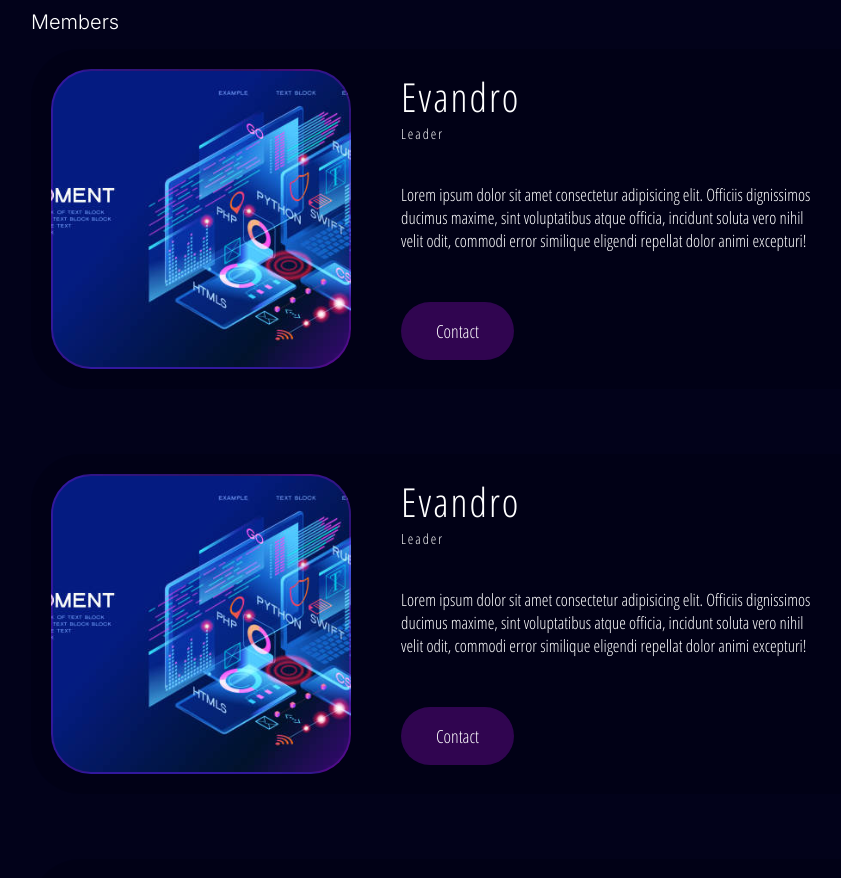
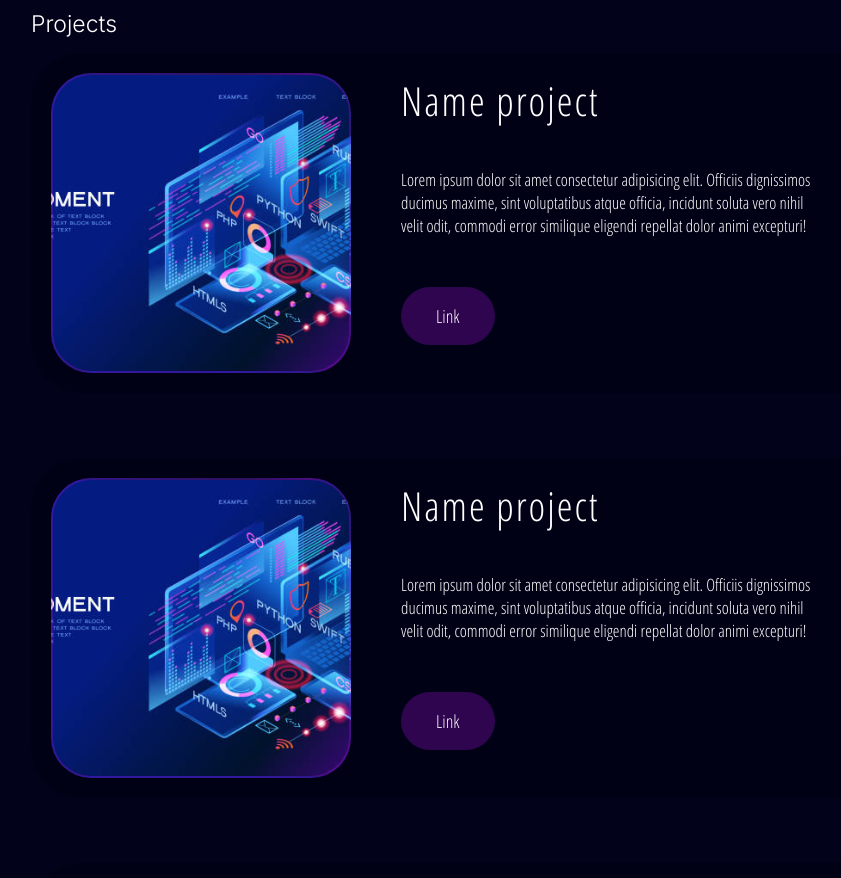
Before and after one commit to evandrolrff/evandrolrff.github.io, a React (Create React App) app in the folder portfolio/: page / in a window 1280 px wide. Shown: the part 1900-2778 px from the top of the page, without its empty margins (169-1010 px from the left). Built offline with nearby package versions, Linux system fonts and the light colour scheme.

Commit message:
modified navigation menu and members section to projects

```diff
--- a/portfolio/src/App.jsx
+++ b/portfolio/src/App.jsx
@@ -6,7 +6,7 @@ import Home from "./components/home/home";
 
 import About from "./components/about/about";
 
-import Members from "./components/members/members";
+import Projects from "./components/projects/projects";
 
 import Contact from "./components/contact/contact";
 
@@ -23,7 +23,7 @@ function WebContent() {
             <Navbar />
             <Home />
             <About />
-            <Members />
+            <Projects />
             <Contact />
             <Footer />
         </>
--- a/portfolio/src/components/members/members.jsx
+++ /dev/null
@@ -1,49 +0,0 @@
-import './members.css';
-import React from 'react';
-
-const Members = () => {
-    return(
-        <div id='members' className='container members-container'>
-            <h1 className='member-txt'>Members</h1>
-
-            <div className='member member-1'>
-                <div className='member-img'></div>
-                <div className='member-info'>
-                    <h1 className='name'>Evandro</h1>
-                    <h3 className='position'>Leader</h3>
-                    <h4 className='about'>Lorem ipsum dolor sit amet consectetur adipisicing elit. Officiis dignissimos ducimus maxime, sint voluptatibus atque officia, incidunt soluta vero nihil velit odit, commodi error similique eligendi repellat dolor animi excepturi!</h4>
-                    <a href='#contact' className='contact-member'>
-                        <span>contact</span>
-                    </a>
-                </div>
-            </div>
-
-            <div className='member member-2'>
-                <div className='member-img'></div>
-                <div className='member-info'>
-                    <h1 className='name'>Evandro</h1>
-                    <h3 className='position'>Leader</h3>
-                    <h4 className='about'>Lorem ipsum dolor sit amet consectetur adipisicing elit. Officiis dignissimos ducimus maxime, sint voluptatibus atque officia, incidunt soluta vero nihil velit odit, commodi error similique eligendi repellat dolor animi excepturi!</h4>
-                    <a href='#contact' className='contact-member'>
-                        <span>contact</span>
-                    </a>
-                </div>
-            </div>
-
-            <div className='member member-3'>
-                <div className='member-img'></div>
-                <div className='member-info'>
-                    <h1 className='name'>Evandro</h1>
-                    <h3 className='position'>Leader</h3>
-                    <h4 className='about'>Lorem ipsum dolor sit amet consectetur adipisicing elit. Officiis dignissimos ducimus maxime, sint voluptatibus atque officia, incidunt soluta vero nihil velit odit, commodi error similique eligendi repellat dolor animi excepturi!</h4>
-                    <a href='#contact' className='contact-member'>
-                        <span>contact</span>
-                    </a>
-                </div>
-            </div>
-
-        </div>
-    );
-};
-
-export default Members;
--- a/portfolio/src/components/members/members.css
+++ b/portfolio/src/components/projects/projects.css
@@ -1,10 +1,10 @@
-.member-txt {
-    font-size: 20px;
+.project-txt {
+    font-size: 23px;
     top: 10px;
     font-weight: 100;
   }
 
-  .members-container {
+  .projects-container {
     position: relative;
     display: flex;
     flex-direction: column;
@@ -14,7 +14,7 @@
     margin-top: 100px;
   }
 
-  .members-container .member {
+  .projects-container .project {
     position: relative;
     display: flex;
     justify-content: flex-start;
@@ -26,7 +26,7 @@
     padding: 20px;
     border-radius: 50px;
   }
-  .members-container .member .member-img {
+  .projects-container .project .project-img {
     height: 300px;
     width: 300px;
     border-radius: 40px;
@@ -36,28 +36,28 @@
     border: 2px solid var(--color-sec-light);
   }
 
-  .members-container .member .member-info {
+  .projects-container .project .project-info {
     margin-left: 50px;
     font-family: "Open Sans Condensed";
     max-width: 50%;
   }
 
-  .members-container .member .member-info .name {
+  .projects-container .project .project-info .name {
     font-size: 40px;
     font-weight: 500;
     letter-spacing: 2px;
   }
-  .members-container .member .member-info .position {
+  .projects-container .project .project-info .position {
     font-size: 14px;
     font-weight: 400;
     letter-spacing: 2px;
   }
-  .members-container .member .member-info .about {
+  .projects-container .project .project-info .about {
     margin-top: 40px;
     font-weight: 100;
     font-size: 17px;
   }
-  .members-container .member .member-info .contact-member {
+  .projects-container .project .project-info .contact-project {
     background-color: var(--color-sec-light);
     padding: 17px 35px;
     font-size: 18px;
@@ -66,16 +66,16 @@
     position: absolute;
     transition: 0.1s ease;
   }
-  .members-container .member .member-info .contact-member span {
+  .projects-container .project .project-info .contact-project span {
     text-transform: capitalize;
   }
-  .members-container .member .member-info .contact-member:hover {
+  .projects-container .project .project-info .contact-project:hover {
     background-color: transparent;
     border: 2px solid var(--color-sec-light);
   }
 
   @media (max-width: 820px) {
-    .members-container {
+    .projects-container {
       position: relative;
       display: flex;
       flex-direction: column;
@@ -86,7 +86,7 @@
       width: 90%;
     }
 
-    .members-container .member {
+    .projects-container .project {
       position: relative;
       display: flex;
       justify-content: flex-start;
@@ -99,7 +99,7 @@
       border-radius: 50px;
       backdrop-filter: blur(20px);
     }
-    .members-container .member .member-img {
+    .projects-container .project .project-img {
       height: 100px;
       width: 100px;
       border-radius: 50%;
@@ -109,7 +109,7 @@
       border: 2px solid var(--color-sec-light);
     }
 
-    .members-container .member .member-info {
+    .projects-container .project .project-info {
       position: relative;
       margin-left: 10px;
       font-family: "Open Sans Condensed";
@@ -120,22 +120,22 @@
       align-items: flex-start;
     }
 
-    .members-container .member .member-info .name {
+    .projects-container .project .project-info .name {
       font-size: 30px;
       font-weight: 500;
       letter-spacing: 2px;
     }
-    .members-container .member .member-info .position {
+    .projects-container .project .project-info .position {
       font-size: 25px;
       font-weight: 200;
       letter-spacing: 2px;
     }
-    .members-container .member .member-info .about {
+    .projects-container .project .project-info .about {
       margin-top: 10px;
       font-weight: 100;
       font-size: 28px;
     }
-    .members-container .member .member-info a.contact-member {
+    .projects-container .project .project-info a.contact-project {
       background-color: var(--color-sec-light);
       padding: 15px 25px;
       font-size: 25px;
@@ -148,7 +148,7 @@
   }
 
   @media (max-width: 500px) {
-    .members-container {
+    .projects-container {
       position: relative;
       display: flex;
       flex-direction: column;
@@ -158,7 +158,7 @@
       margin-top: 100px;
     }
 
-    .members-container .member {
+    .projects-container .project {
       position: relative;
       display: flex;
       justify-content: flex-start;
@@ -171,7 +171,7 @@
       border-radius: 50px;
       backdrop-filter: blur(20px);
     }
-    .members-container .member .member-img {
+    .projects-container .project .project-img {
       height: 70px;
       width: 70px;
       border-radius: 50%;
@@ -181,7 +181,7 @@
       border: 2px solid var(--color-sec-light);
     }
 
-    .members-container .member .member-info {
+    .projects-container .project .project-info {
       position: relative;
       margin-left: 10px;
       font-family: "Open Sans Condensed";
@@ -192,22 +192,22 @@
       align-items: flex-start;
     }
 
-    .members-container .member .member-info .name {
+    .projects-container .project .project-info .name {
       font-size: 18px;
       font-weight: 500;
       letter-spacing: 2px;
     }
-    .members-container .member .member-info .position {
+    .projects-container .project .project-info .position {
       font-size: 12px;
       font-weight: 200;
       letter-spacing: 2px;
     }
-    .members-container .member .member-info .about {
+    .projects-container .project .project-info .about {
       margin-top: 10px;
       font-weight: 100;
       font-size: 16px;
     }
-    .members-container .member .member-info a.contact-member {
+    .projects-container .project .project-info a.contact-project {
       background-color: var(--color-sec-light);
       padding: 15px 25px;
       font-size: 15px;
@@ -220,7 +220,7 @@
   }
 
   @media (max-width: 420px) {
-    .members-container {
+    .projects-container {
       position: relative;
       display: flex;
       flex-direction: column;
@@ -230,7 +230,7 @@
       margin-top: 10px;
     }
 
-    .members-container .member {
+    .projects-container .project {
       position: relative;
       display: flex;
       justify-content: flex-start;
@@ -243,7 +243,7 @@
       border-radius: 50px;
       backdrop-filter: blur(20px);
     }
-    .members-container .member .member-img {
+    .projects-container .project .project-img {
       height: 70px;
       width: 70px;
       border-radius: 50%;
@@ -253,7 +253,7 @@
       border: 2px solid var(--color-sec-light);
     }
 
-    .members-container .member .member-info {
+    .projects-container .project .project-info {
       position: relative;
       margin-left: 10px;
       font-family: "Open Sans Condensed";
@@ -264,22 +264,22 @@
       align-items: flex-start;
     }
 
-    .members-container .member .member-info .name {
+    .projects-container .project .project-info .name {
       font-size: 18px;
       font-weight: 500;
       letter-spacing: 2px;
     }
-    .members-container .member .member-info .position {
+    .projects-container .project .project-info .position {
       font-size: 12px;
       font-weight: 200;
       letter-spacing: 2px;
     }
-    .members-container .member .member-info .about {
+    .projects-container .project .project-info .about {
       margin-top: 10px;
       font-weight: 100;
       font-size: 16px;
     }
-    .members-container .member .member-info a.contact-member {
+    .projects-container .project .project-info a.contact-project {
       background-color: var(--color-sec-light);
       padding: 15px 25px;
       font-size: 15px;
@@ -292,7 +292,7 @@
   }
 
   @media (max-width: 400px) {
-    .members-container {
+    .projects-container {
       position: relative;
       display: flex;
       flex-direction: column;
@@ -303,7 +303,7 @@
       padding: 10px;
     }
 
-    .members-container .member {
+    .projects-container .project {
       position: relative;
       display: flex;
       justify-content: flex-start;
@@ -316,7 +316,7 @@
       border-radius: 50px;
       backdrop-filter: blur(20px);
     }
-    .members-container .member .member-img {
+    .projects-container .project .project-img {
       height: 70px;
       width: 70px;
       border-radius: 50%;
@@ -326,7 +326,7 @@
       border: 2px solid var(--color-sec-light);
     }
 
-    .members-container .member .member-info {
+    .projects-container .project .project-info {
       position: relative;
       margin-left: 10px;
       font-family: "Open Sans Condensed";
@@ -337,22 +337,22 @@
       align-items: flex-start;
     }
 
-    .members-container .member .member-info .name {
+    .projects-container .project .project-info .name {
       font-size: 19px;
       font-weight: 500;
       letter-spacing: 2px;
     }
-    .members-container .member .member-info .position {
+    .projects-container .project .project-info .position {
       font-size: 14px;
       font-weight: 200;
       letter-spacing: 2px;
     }
-    .members-container .member .member-info .about {
+    .projects-container .project .project-info .about {
       margin-top: 10px;
       font-weight: 100;
       font-size: 18px;
     }
-    .members-container .member .member-info a.contact-member {
+    .projects-container .project .project-info a.contact-project {
       background-color: var(--color-sec-light);
       padding: 15px 25px;
       font-size: 15px;
@@ -365,7 +365,7 @@
   }
 
   @media (max-width: 375px) {
-    .members-container {
+    .projects-container {
       position: relative;
       display: flex;
       flex-direction: column;
@@ -376,7 +376,7 @@
       padding: 10px;
     }
 
-    .members-container .member {
+    .projects-container .project {
       position: relative;
       display: flex;
       justify-content: flex-start;
@@ -389,7 +389,7 @@
       border-radius: 50px;
       backdrop-filter: blur(20px);
     }
-    .members-container .member .member-img {
+    .projects-container .project .project-img {
       height: 70px;
       width: 70px;
       border-radius: 50%;
@@ -399,7 +399,7 @@
       border: 2px solid var(--color-sec-light);
     }
 
-    .members-container .member .member-info {
+    .projects-container .project .project-info {
       position: relative;
       margin-left: 10px;
       font-family: "Open Sans Condensed";
@@ -410,22 +410,22 @@
       align-items: flex-start;
     }
 
-    .members-container .member .member-info .name {
+    .projects-container .project .project-info .name {
       font-size: 19px;
       font-weight: 500;
       letter-spacing: 2px;
     }
-    .members-container .member .member-info .position {
+    .projects-container .project .project-info .position {
       font-size: 14px;
       font-weight: 200;
       letter-spacing: 2px;
     }
-    .members-container .member .member-info .about {
+    .projects-container .project .project-info .about {
       margin-top: 10px;
       font-weight: 100;
       font-size: 16px;
     }
-    .members-container .member .member-info a.contact-member {
+    .projects-container .project .project-info a.contact-project {
       background-color: var(--color-sec-light);
       padding: 15px 25px;
       font-size: 15px;
--- /dev/null
+++ b/portfolio/src/components/projects/projects.jsx
@@ -0,0 +1,46 @@
+import './projects.css';
+import React from 'react';
+
+const Projects = () => {
+    return(
+        <div id='projects' className='container projects-container'>
+            <h1 className='project-txt'>Projects</h1>
+
+            <div className='project project-1'>
+                <div className='project-img'></div>
+                <div className='project-info'>
+                    <h1 className='name'>Name project</h1>
+                    <h4 className='about'>Lorem ipsum dolor sit amet consectetur adipisicing elit. Officiis dignissimos ducimus maxime, sint voluptatibus atque officia, incidunt soluta vero nihil velit odit, commodi error similique eligendi repellat dolor animi excepturi!</h4>
+                    <a href='#contact' className='contact-project'>
+                        <span>Link</span>
+                    </a>
+                </div>
+            </div>
+
+            <div className='project project-2'>
+                <div className='project-img'></div>
+                <div className='project-info'>
+                    <h1 className='name'>Name project</h1>
+                    <h4 className='about'>Lorem ipsum dolor sit amet consectetur adipisicing elit. Officiis dignissimos ducimus maxime, sint voluptatibus atque officia, incidunt soluta vero nihil velit odit, commodi error similique eligendi repellat dolor animi excepturi!</h4>
+                    <a href='#contact' className='contact-project'>
+                        <span>Link</span>
+                    </a>
+                </div>
+            </div>
+
+            <div className='project project-3'>
+                <div className='project-img'></div>
+                <div className='project-info'>
+                <h1 className='name'>Name project</h1>
+                    <h4 className='about'>Lorem ipsum dolor sit amet consectetur adipisicing elit. Officiis dignissimos ducimus maxime, sint voluptatibus atque officia, incidunt soluta vero nihil velit odit, commodi error similique eligendi repellat dolor animi excepturi!</h4>
+                    <a href='#contact' className='contact-project'>
+                        <span>Link</span>
+                    </a>
+                </div>
+            </div>
+
+        </div>
+    );
+};
+
+export default Projects;
```
Also changed, not shown: portfolio/src/components/nav/nav.css (+0 -10 lines), portfolio/src/components/nav/nav.jsx (+4 -18 lines).
